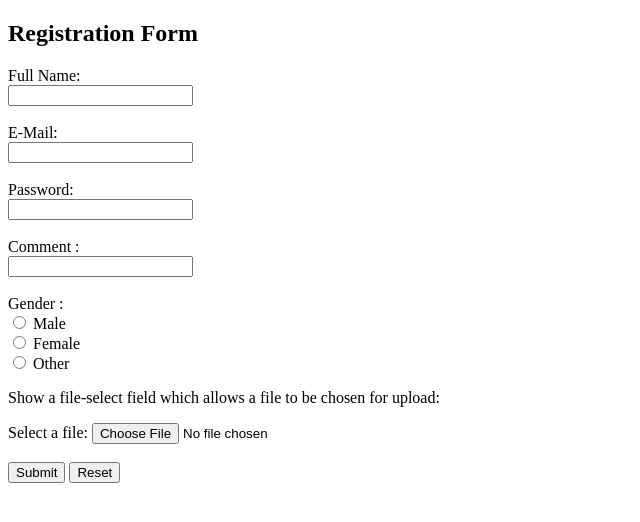
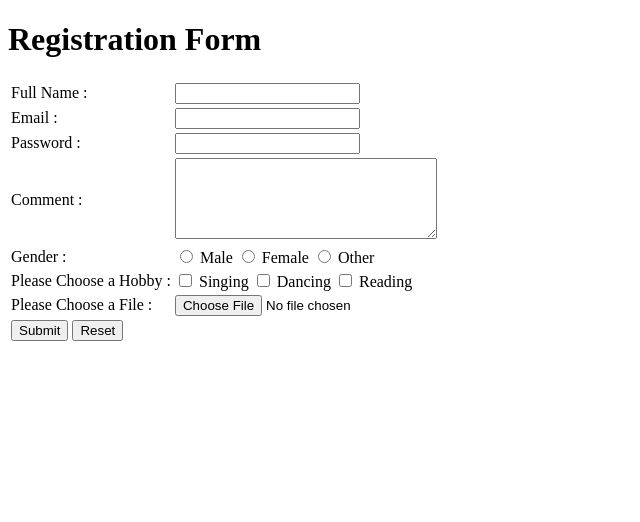
Before and after one commit to Arindam515/WT_MIDTERM_LABTASK, a PHP site: the page made by Task1/File Registration.php in a window 1280 px wide. Shown: the top 522 px of the page, without its empty margins (0-640 px from the left). Run offline with PHP 8.4, Linux system fonts and the light colour scheme.

Commit message:
Update File Registration.php

```diff
--- a/Task1/File Registration.php
+++ b/Task1/File Registration.php
@@ -1,36 +1,69 @@
 <!DOCTYPE html>
 <html>
+<head>
+
+<title>Registration Form </title>
+
+</head>
 <body>
-
-<h2>Registration Form </h2>
-
-<form action="/action_page.php">
-  <label for="fname">Full Name:</label><br>
-  <input type="text" id="fname" name="fname"><br><br>
-    <label1 for="fname">E-Mail:</label1><br>
-    <input type="text" id="fname" name="fname"><br><br>
-      <label2 for="fname">Password:</labe2><br>
-  <input type="text" id="fname" name="fname"><br><br>
-   <label3 for="fname">Comment  :</label3><br>
-  <input type="text" id="fname" name="fname"><br><br>
-    <label4 for="fname">Gender  :</label4><br>
-
-   <input type="radio" id="male" name="gender" value="male">
-  <label for="male">Male</label><br>
-  <input type="radio" id="female" name="gender" value="female">
-  <label for="female">Female</label><br>
-  <input type="radio" id="other" name="gender" value="other">
-  <label for="other">Other </label>
-    <p>Show a file-select field which allows a file to be chosen for upload:</p>
-<form action="/action_page.php">
-  <label for="myfile">Select a file:</label>
-  <input type="file" id="myfile" name="myfile"><br><br>
-  <input type="submit" value="Submit">
-   <input type="Reset" value="Reset">
+<table>
+<h1>Registration Form</h1>
+<form>
+<tr>
+<td> <label for="Full_Name ">Full Name : </label> </td>
+<td><input type="text" id="Full_Name"></td>
+</tr>
 
 
+<tr>
+<td> <label for="Email ">Email : </label> </td>
+<td><input type="text" id="Email"></td>
+</tr>
 
+
+<tr>
+<td> <label for="Password ">Password : </label> </td>
+<td><input type="password" id="Password"></td>
+</tr>
+
+<tr>
+<td> <label for="Comment ">Comment : </label> </td>
+<td><textarea rows="5" cols="30" name="comment" form="Comment  Here "> </textarea></td>
+</tr>
+
+
+<tr>
+<td> <label for="Gender ">Gender : </label> </td>
+<td>
+<input type="radio" id="male" name="gender" value="male">
+<label for="male">Male</label>
+  <input type="radio" id="female" name="gender" value="female">
+  <label for="female">Female</label>
+  <input type="radio" id="other" name="gender" value="other">
+  <label for="other">Other</label>
+</td>
+</tr>
+<tr>
+<td> <label for="Checkbox ">Please Choose a Hobby : </label> </td>
+<td>
+<input type="checkbox"  name="value1" value="Singing">
+<label for="value1">Singing</label>
+<input type="checkbox" name="value2" value="Dancing">
+<label for="value2">Dancing</label>
+<input type="checkbox"  name="value3" value="Reading">
+<label for="value3"> Reading</label>
+</td>
+</tr>
+<tr>
+<td> <label for="file ">Please Choose a File : </label> </td>
+<td><input type="file" id="file"></td>
+</tr>
+<tr>
+<td> <input type="submit" name="Submit">
+<input type="reset" name="Reset">
+</td>
+</tr>
 </form>
-
+</table>
 </body>
 </html>
```
